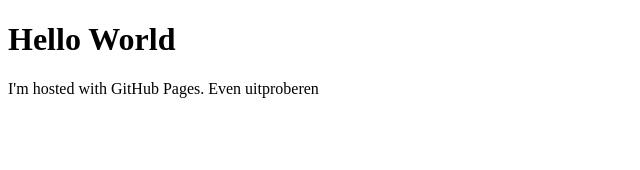
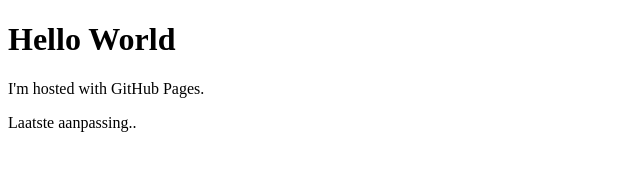
Before and after one commit to henksjoerdhinrichs/henksjoerdhinrichs.notes.github.io, a plain HTML site: page index.html in a window 1280 px wide. Shown: the whole page, without its empty margins (0-640 px from the left). Drawn offline with Linux system fonts and the light colour scheme.

Commit message:
Laatste aanpassing

```diff
--- a/index.html
+++ b/index.html
@@ -2,7 +2,7 @@
 <html>
 <body>
 <h1>Hello World</h1>
-<p>I'm hosted with GitHub Pages. Even uitproberen
-</p>
+<p>I'm hosted with GitHub Pages.</p>
+<p>Laatste aanpassing..</p>
 </body>
 </html>
```
